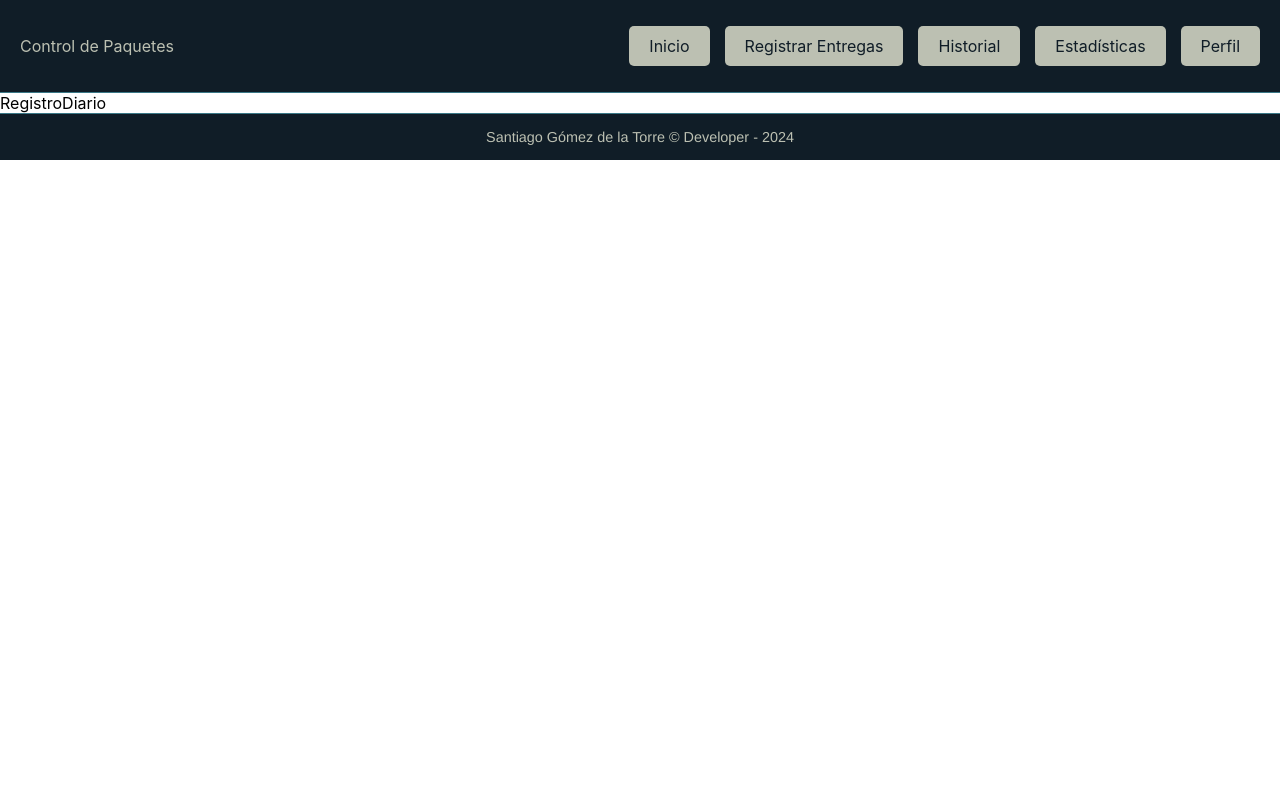
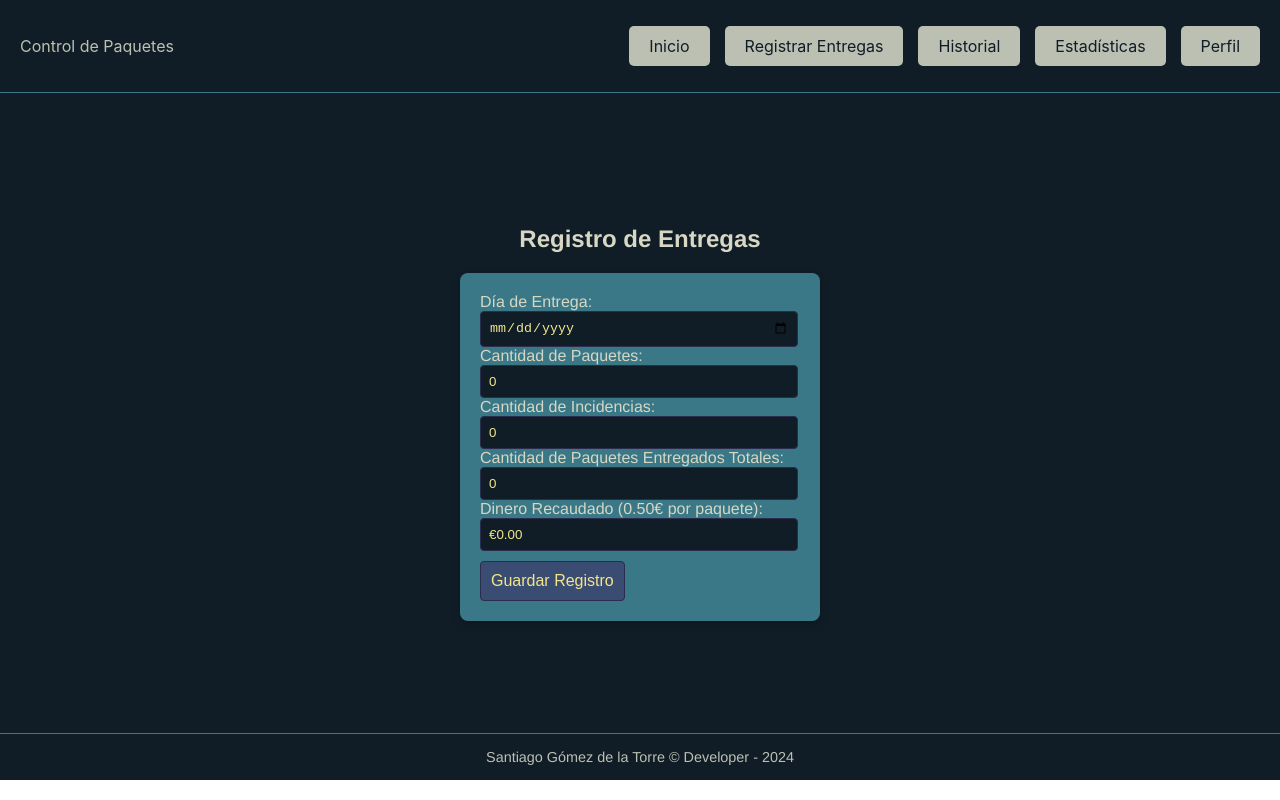
Before and after one commit to sgomez-dev/Packatrack, a React (Create React App) app in the folder packatrack/: page /#/home in a window 1280 px wide. Both pictures are taken after a click on the button "Registrar Entregas". Built offline with nearby package versions, Linux system fonts and the light colour scheme.

Commit message:
Adding registro diario

```diff
--- a/packatrack/src/Components/RegistroDiario.js
+++ b/packatrack/src/Components/RegistroDiario.js
@@ -1,7 +1,84 @@
-import React from 'react'
+import React, { useState } from 'react'
 
 export const RegistroDiario = () => {
+  const [cantidadPaquetes, setCantidadPaquetes] = useState(0)
+  const [incidencias, setIncidencias] = useState(0)
+  const [paquetesEntregados, setPaquetesEntregados] = useState(0)
+  const [diaEntrega, setDiaEntrega] = useState('')
+
+  // Calculo del dinero recaudado
+  const dineroRecaudado = paquetesEntregados * 0.50
+
+  const handleSubmit = (e) => {
+    e.preventDefault()
+
+    const nuevoRegistro = {
+      diaEntrega,
+      cantidadPaquetes,
+      incidencias,
+      paquetesEntregados,
+      dineroRecaudado,
+    }
+
+    alert('Registro guardado con éxito!')
+
+    setCantidadPaquetes(0)
+    setIncidencias(0)
+    setPaquetesEntregados(0)
+    setDiaEntrega('')
+  }
+
   return (
-    <div>RegistroDiario</div>
-  )
+    <div className="daily-register">
+      <h2>Registro de Entregas</h2>
+      <form onSubmit={handleSubmit} className="register-form">
+        <div>
+          <label>Día de Entrega:</label>
+          <input
+            type="date"
+            value={diaEntrega}
+            onChange={(e) => setDiaEntrega(e.target.value)}
+            required
+          />
+        </div>
+
+        <div>
+          <label>Cantidad de Paquetes:</label>
+          <input
+            type="number"
+            value={cantidadPaquetes}
+            onChange={(e) => setCantidadPaquetes(parseInt(e.target.value))}
+            required
+          />
+        </div>
+
+        <div>
+          <label>Cantidad de Incidencias:</label>
+          <input
+            type="number"
+            value={incidencias}
+            onChange={(e) => setIncidencias(parseInt(e.target.value))}
+            required
+          />
+        </div>
+
+        <div>
+          <label>Cantidad de Paquetes Entregados Totales:</label>
+          <input
+            type="number"
+            value={paquetesEntregados}
+            onChange={(e) => setPaquetesEntregados(parseInt(e.target.value))}
+            required
+          />
+        </div>
+
+        <div className="form-input">
+          <label>Dinero Recaudado (0.50€ por paquete):</label>
+          <input type="text" value={`€${dineroRecaudado.toFixed(2)}`} readOnly />
+        </div>
+
+        <button type="submit" className="form-button">Guardar Registro</button>
+      </form>
+    </div>
+  );
 }
--- a/packatrack/src/index.css
+++ b/packatrack/src/index.css
@@ -1,14 +1,14 @@
 body {
   margin: 0;
-  font-family: -apple-system, BlinkMacSystemFont, 'Segoe UI', 'Roboto', 'Oxygen',
-    'Ubuntu', 'Cantarell', 'Fira Sans', 'Droid Sans', 'Helvetica Neue',
+  font-family: -apple-system, BlinkMacSystemFont, "Segoe UI", "Roboto", "Oxygen",
+    "Ubuntu", "Cantarell", "Fira Sans", "Droid Sans", "Helvetica Neue",
     sans-serif;
   -webkit-font-smoothing: antialiased;
   -moz-osx-font-smoothing: grayscale;
 }
 
 code {
-  font-family: source-code-pro, Menlo, Monaco, Consolas, 'Courier New',
+  font-family: source-code-pro, Menlo, Monaco, Consolas, "Courier New",
     monospace;
 }
 
@@ -20,7 +20,7 @@ code {
   height: 80vh;
   background-color: #101d27;
   color: #d7d7c3;
-  font-family: 'Helvetica Neue', Arial, sans-serif;
+  font-family: "Helvetica Neue", Arial, sans-serif;
 }
 
 .home-logo {
@@ -140,5 +140,53 @@ p {
   color: #bcc0b2;
   font-size: 0.9rem;
   border-top: 1px solid #3a7887;
-  font-family: 'Helvetica Neue', Arial, sans-serif;
+  font-family: "Helvetica Neue", Arial, sans-serif;
 }
+
+.daily-register {
+  display: flex;
+  flex-direction: column;
+  align-items: center;
+  justify-content: center;
+  height: 80vh;
+  background-color: #101d27;
+  color: #d7d7c3;
+  font-family: "Helvetica Neue", Arial, sans-serif;
+}
+
+.register-form {
+  background-color: #3a7887;
+  border-radius: 8px;
+  padding: 20px;
+  max-width: 320px;
+  box-shadow: 0 4px 8px rgba(0, 0, 0, 0.2);
+}
+
+.register-form input[type="text"],
+.register-form input[type="number"],
+.register-form input[type="date"] {
+  width: 300px;
+  padding: 8px;
+  border-radius: 4px;
+  border: 1px solid #2a2d4b;
+  background-color: #101d27;
+  color: #f0e68c;
+}
+
+.form-button {
+  max-width: 320px;
+  padding: 10px;
+  background-color: #3b4c72;
+  border: 1px solid #2a2d4b;
+  color: #f0e68c;
+  font-size: 16px;
+  border-radius: 4px;
+  cursor: pointer;
+  transition: background-color 0.3s, color o.3s;
+  margin-top: 10px;
+}
+
+.form-button:hover {
+  background-color: #2a2d4b;
+  color: #eaeaea;
+}
```
Lines whose indentation alone changed are shown as unchanged.
